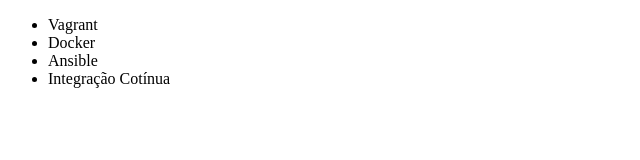
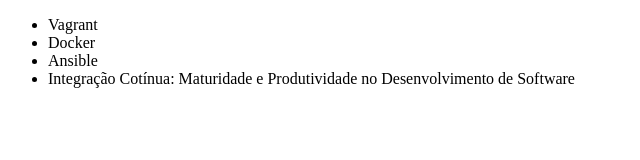
Before and after one commit to almeidagabriele/curso-git, a plain HTML site: page index.html in a window 1280 px wide. Shown: the whole page, without its empty margins (0-640 px from the left). Drawn offline with Linux system fonts and the light colour scheme.

Commit message:
Renomeando curso de Integração Contínua

```diff
--- a/index.html
+++ b/index.html
@@ -9,7 +9,7 @@
         <li>Vagrant</li>
         <li>Docker</li>
         <li>Ansible</li>
-        <li>Integração Cotínua</li>
+        <li>Integração Cotínua: Maturidade e Produtividade no Desenvolvimento de Software</li>
     </ul>
 </body>
 </html>
```
